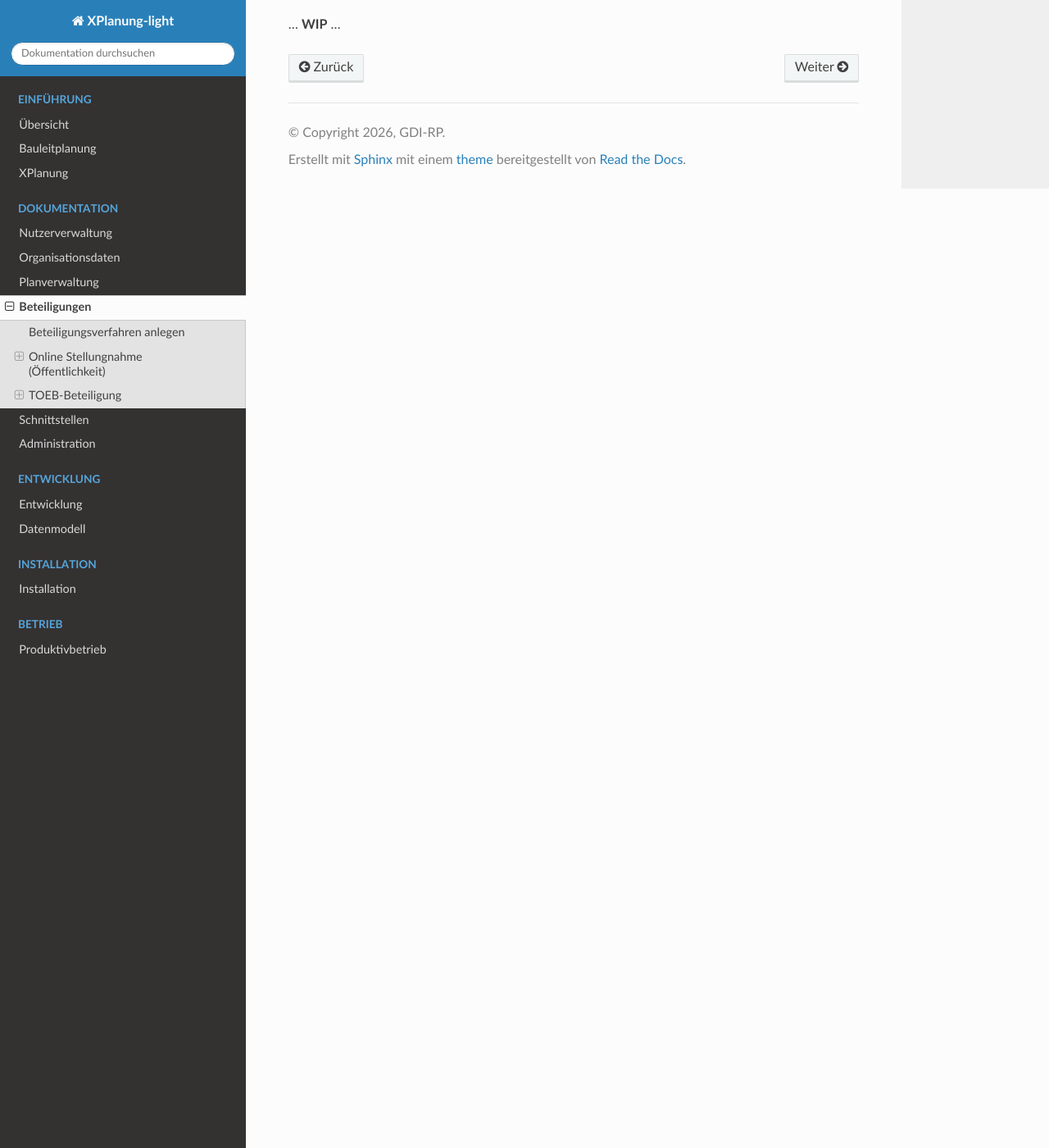
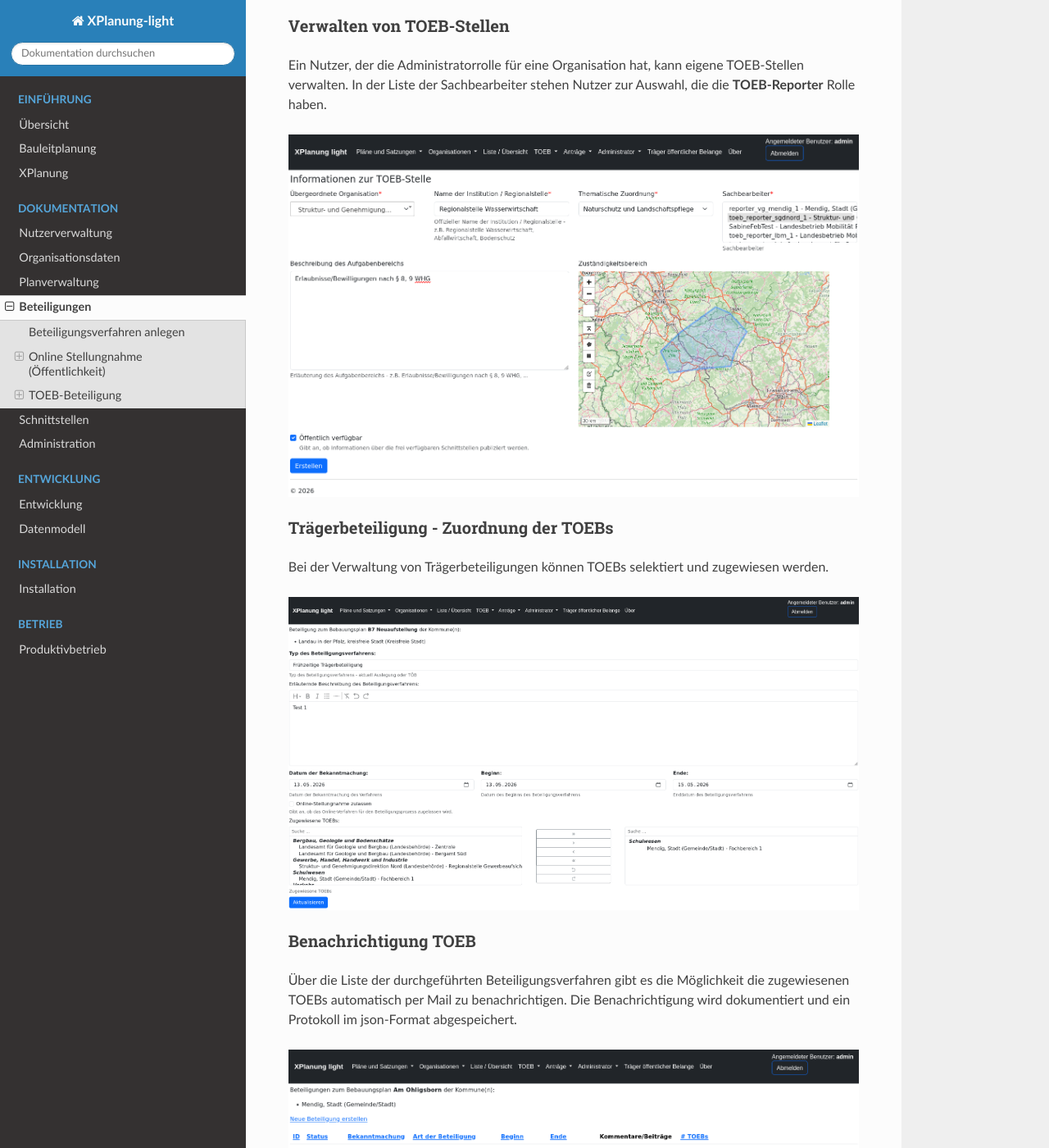
Before and after one commit to mrmap-community/xplanung_light, a Sphinx documentation site: the page built from docs/source/documentation/beteiligungen.rst, in a window 1280 px wide and 1400 px high, scrolled down 6901 px. Shown: the whole window at 82% size. Built offline with Sphinx 7.4.7 and the Read the Docs theme 3.1.0, drawn with Linux system fonts in a browser that asks for light colours; some of the changed text lies outside the part shown.

Commit message:
Mehr Dokumentation zur Trägerbeteiligung

```diff
--- a/docs/source/documentation/beteiligungen.rst
+++ b/docs/source/documentation/beteiligungen.rst
@@ -111,6 +111,42 @@
 
 .. image:: ../media/xplanung_light_roles.png
 
-... **WIP** ...
+
+==========================
+Verwalten von TOEB-Stellen
+==========================
+
+Ein Nutzer, der die Administratorrolle für eine Organisation hat, kann eigene TOEB-Stellen verwalten. In der Liste der Sachbearbeiter
+stehen Nutzer zur Auswahl, die die **TOEB-Reporter** Rolle haben.
+
+.. image:: ../media/xplanung_light_toeb_units.png
+
+=======================================
+Trägerbeteiligung - Zuordnung der TOEBs
+=======================================
+
+Bei der Verwaltung von Trägerbeteiligungen können TOEBs selektiert und zugewiesen werden.
+
+.. image:: ../media/xplanung_light_beteiligung_toeb_zuweisen.png
+
+
+=====================
+Benachrichtigung TOEB
+=====================
+
+Über die Liste der durchgeführten Beteiligungsverfahren gibt es die Möglichkeit die zugewiesenen TOEBs automatisch per Mail zu
+benachrichtigen. Die Benachrichtigung wird dokumentiert und ein Protokoll im json-Format abgespeichert.
+
+.. image:: ../media/xplanung_light_beteiligung_liste.png
+
+.. image:: ../media/xplanung_light_toeb_benachrichtigung_doku.png
+
+=================
+Arbeitsliste TOEB
+=================
+
+Die TOEB-Reporter haben Zugriff auf eine **Arbeitsliste**.
+
+.. image:: ../media/xplanung_light_toeb_arbeitsliste.png
 
 .. _Anlage zum Erlass über TOEB-Beteiligung: https://bauleitplanung.hessen.de/sites/bauleitplanung.hessen.de/files/2022-06/verzeichnis_der_traeger_oeffentlicher_belange_hessen_0.pdf
```
Also changed, not shown: docs/source/media/xplanung_light_beteiligung_liste.png (added), docs/source/media/xplanung_light_beteiligung_toeb_zuweisen.png (added), docs/source/media/xplanung_light_toeb_arbeitsliste.png (added), docs/source/media/xplanung_light_toeb_benachrichtigung_doku.png (added), docs/source/media/xplanung_light_toeb_units.png (added).
